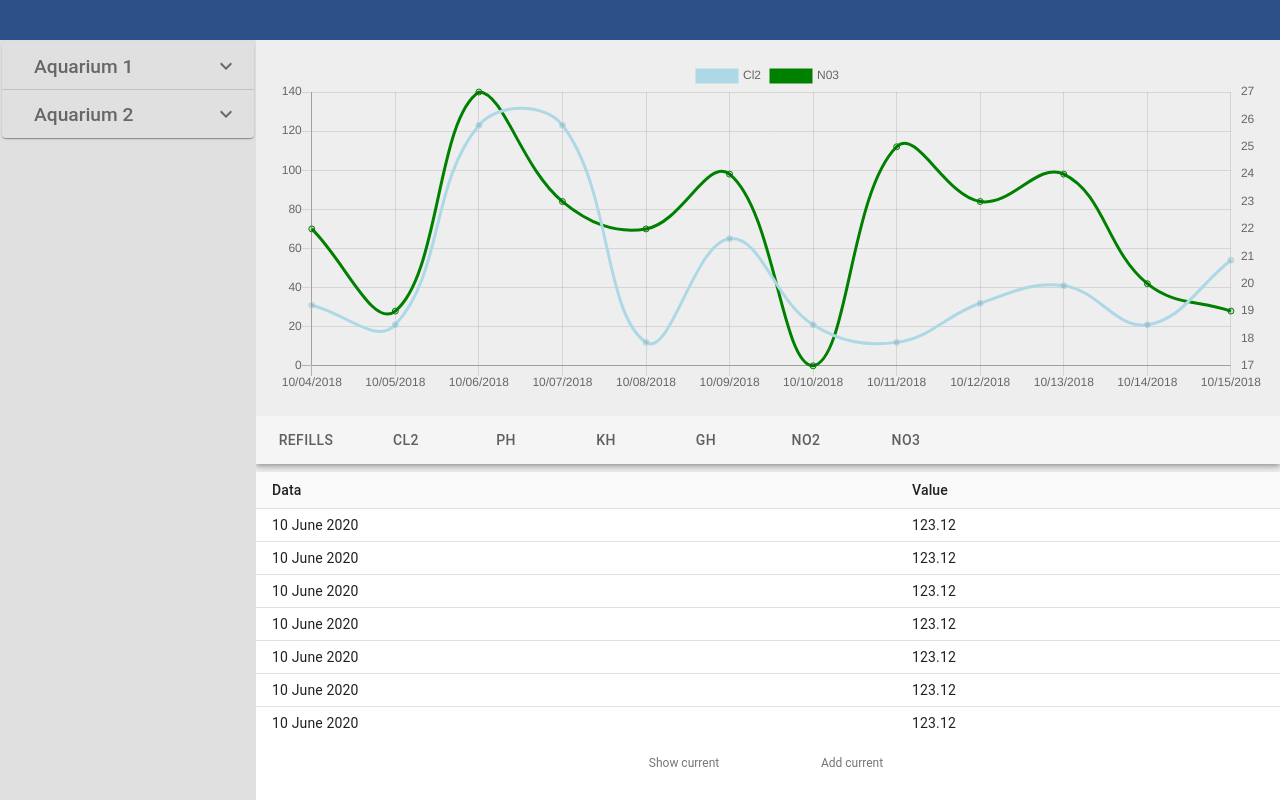
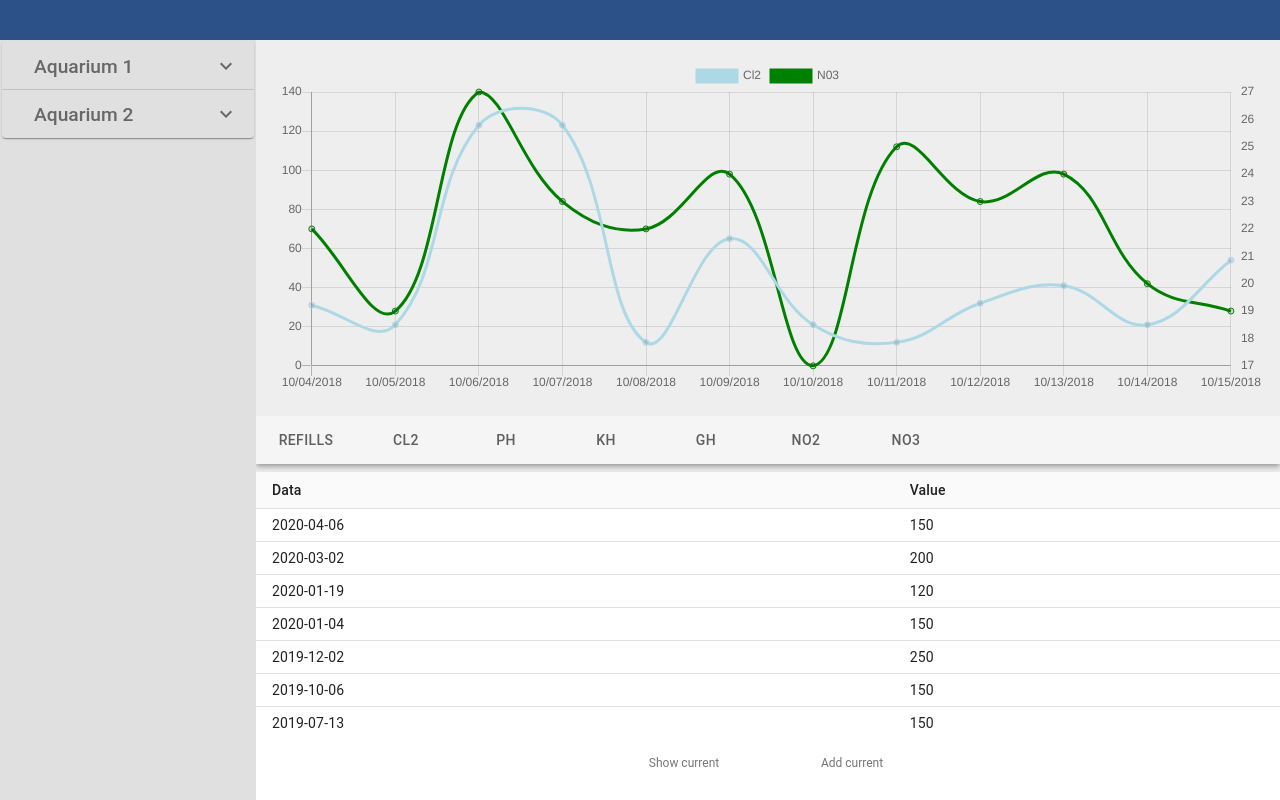
Before and after one commit to jimmeryn/my-aquarium, a React app: page / in a window 1280 px wide. Built offline with nearby package versions, Linux system fonts and the light colour scheme.

Commit message:
Rendering parameters table

```diff
--- a/src/components/center/statsTable/CurrentParamTable.tsx
+++ b/src/components/center/statsTable/CurrentParamTable.tsx
@@ -1,15 +1,24 @@
 import * as React from "react";
-import RenderParamRows from "./RenderParamRows";
+import { useSelector } from "react-redux";
 
-import Paper from "@material-ui/core/Paper";
-import Table from "@material-ui/core/Table";
-import TableBody from "@material-ui/core/TableBody";
-import TableCell from "@material-ui/core/TableCell";
-import TableContainer from "@material-ui/core/TableContainer";
-import TableHead from "@material-ui/core/TableHead";
-import TableRow from "@material-ui/core/TableRow";
+import RenderTableBody from "./RenderTableBody";
+import { State } from "../../../store";
+import {
+  Paper,
+  Table,
+  TableCell,
+  TableContainer,
+  TableHead,
+  TableRow
+} from "@material-ui/core";
 
-const CurrentParamTable: React.FunctionComponent = () => (
+const CurrentParamTable: React.FunctionComponent = () => {
+  const { aquariumsById } = useSelector((state: State) => state.aquariums);
+  const filterName = "no3";
+  const params = aquariumsById[0].params
+    .filter(e => e.name.toLocaleLowerCase() === filterName.toLowerCase())
+    .reverse();
+  return (
     <div className="current-param-table">
       <Paper>
         <TableContainer>
@@ -20,56 +29,13 @@ const CurrentParamTable: React.FunctionComponent = () => (
                 <TableCell key={1}>Value</TableCell>
               </TableRow>
             </TableHead>
-          <TableBody>
-            <TableRow hover role="checkbox" tabIndex={1} key={1}>
-              <TableCell key={1}>10 June 2020</TableCell>
-              <TableCell key={2}>123.12</TableCell>
-            </TableRow>
-            <TableRow hover role="checkbox" tabIndex={1} key={1}>
-              <TableCell key={1}>10 June 2020</TableCell>
-              <TableCell key={2}>123.12</TableCell>
-            </TableRow>
-            <TableRow hover role="checkbox" tabIndex={1} key={1}>
-              <TableCell key={1}>10 June 2020</TableCell>
-              <TableCell key={2}>123.12</TableCell>
-            </TableRow>
-            <TableRow hover role="checkbox" tabIndex={1} key={1}>
-              <TableCell key={1}>10 June 2020</TableCell>
-              <TableCell key={2}>123.12</TableCell>
-            </TableRow>
-            <TableRow hover role="checkbox" tabIndex={1} key={1}>
-              <TableCell key={1}>10 June 2020</TableCell>
-              <TableCell key={2}>123.12</TableCell>
-            </TableRow>
-            <TableRow hover role="checkbox" tabIndex={1} key={1}>
-              <TableCell key={1}>10 June 2020</TableCell>
-              <TableCell key={2}>123.12</TableCell>
-            </TableRow>
-            <TableRow hover role="checkbox" tabIndex={1} key={1}>
-              <TableCell key={1}>10 June 2020</TableCell>
-              <TableCell key={2}>123.12</TableCell>
-            </TableRow>
-            <TableRow hover role="checkbox" tabIndex={1} key={1}>
-              <TableCell key={1}>10 June 2020</TableCell>
-              <TableCell key={2}>123.12</TableCell>
-            </TableRow>
-            <TableRow hover role="checkbox" tabIndex={1} key={1}>
-              <TableCell key={1}>10 June 2020</TableCell>
-              <TableCell key={2}>123.12</TableCell>
-            </TableRow>
-            <TableRow hover role="checkbox" tabIndex={1} key={1}>
-              <TableCell key={1}>10 June 2020</TableCell>
-              <TableCell key={2}>123.12</TableCell>
-            </TableRow>
-            <TableRow hover role="checkbox" tabIndex={1} key={1}>
-              <TableCell key={1}>10 June 2020</TableCell>
-              <TableCell key={2}>123.12</TableCell>
-            </TableRow>
-          </TableBody>
+            {/** TODO: Add redux state for filtering current visiable param */}
+            {RenderTableBody(params)}
           </Table>
         </TableContainer>
       </Paper>
     </div>
   );
+};
 
 export default CurrentParamTable;
--- /dev/null
+++ b/src/components/center/statsTable/RenderTableBody.tsx
@@ -0,0 +1,14 @@
+import * as React from "react";
+import Row from "./Row";
+import { Param } from "src/store/types";
+import { TableBody } from "@material-ui/core";
+
+const RenderTableBody = (params: Param[]) => (
+  <TableBody>
+    {params.map(e => (
+      <Row date={e.date.toISOString().split("T")[0]} value={e.value} />
+    ))}
+  </TableBody>
+);
+
+export default RenderTableBody;
--- a/src/components/center/statsTable/Row.tsx
+++ b/src/components/center/statsTable/Row.tsx
@@ -1,5 +1,15 @@
 import * as React from "react";
+import TableCell from "@material-ui/core/TableCell";
+import TableRow from "@material-ui/core/TableRow";
 
-const Row: React.FunctionComponent = () => <div className="row"></div>;
+const Row: React.FunctionComponent<{ date: string; value: number }> = ({
+  date,
+  value
+}) => (
+  <TableRow hover role="checkbox" tabIndex={1} key={1}>
+    <TableCell key={1}>{date}</TableCell>
+    <TableCell key={2}>{value}</TableCell>
+  </TableRow>
+);
 
 export default Row;
```
Also changed, not shown: src/components/center/statsTable/RenderParamRows.tsx (deleted, +0 -14 lines). Lines whose indentation alone changed are shown as unchanged.
